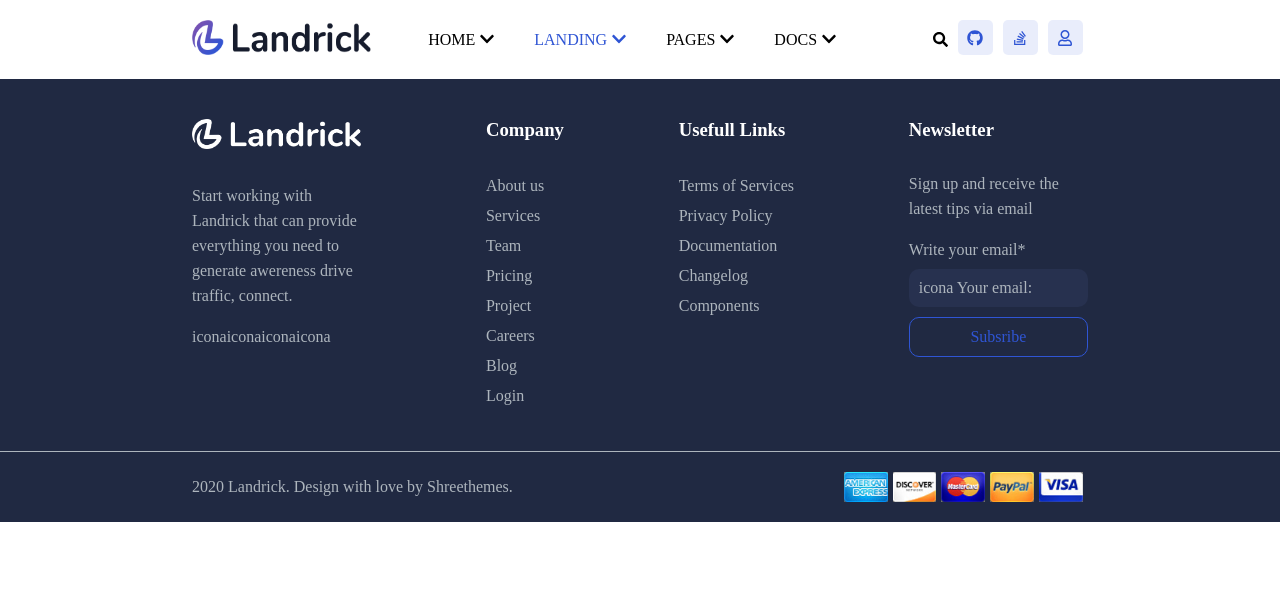
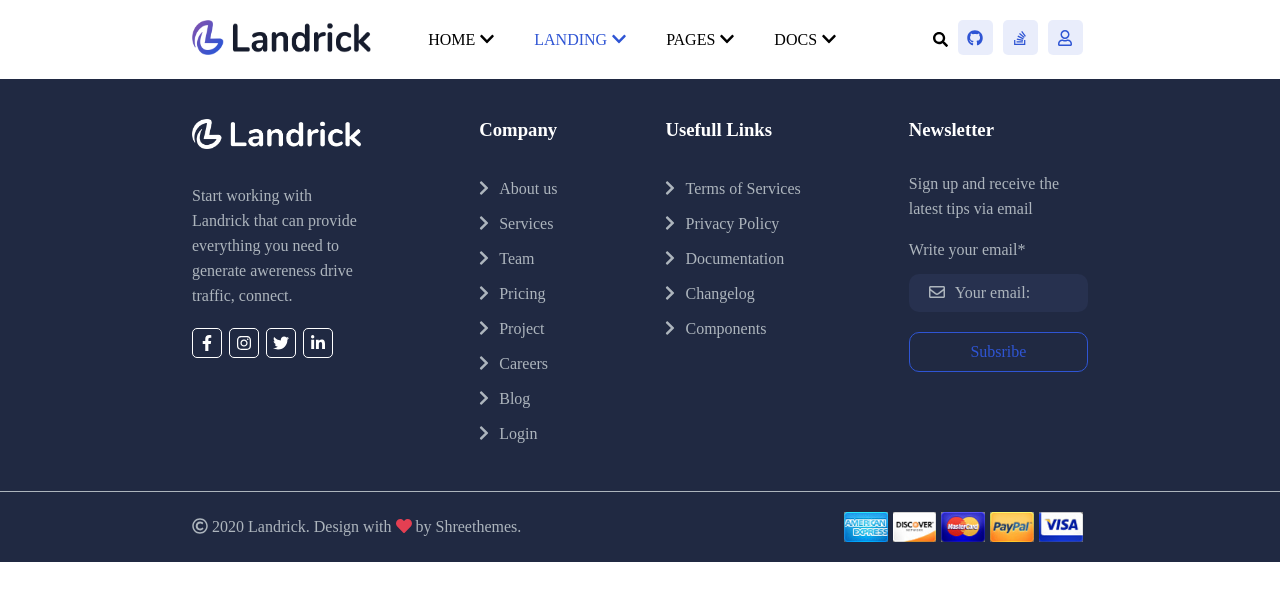
Before and after one commit to MicheleManco/proj-html-vuejs, a Vue app: page / in a window 1280 px wide. Shown: the top 600 px of the page. Built offline with nearby package versions, Linux system fonts and the light colour scheme.

Commit message:
add: icon on footer

```diff
--- a/src/components/MyFooter.vue
+++ b/src/components/MyFooter.vue
@@ -7,24 +7,24 @@
           <img src="../assets/logo-light.png" alt="">
           <p>Start working with Landrick that can provide everything you need to generate awereness drive traffic, connect.</p>
           <div id="socials">
-            <div>icona</div>
-            <div>icona</div>
-            <div>icona</div>
-            <div>icona</div>
+            <div class="social-btn"><i class="fab fa-facebook-f"></i></div>
+            <div class="social-btn"><i class="fab fa-instagram"></i></div>
+            <div class="social-btn"><i class="fab fa-twitter"></i></div>
+            <div class="social-btn"><i class="fab fa-linkedin-in"></i></div>
           </div>
         </div>
 
         <div id="col-2">
           <h3 class="section-ft">Company</h3>
           <ul>
-            <li v-for="link,i in companyLinks" :key="i"><a class="link-decoration" href="">{{link.text}}</a></li>
+            <li v-for="link,i in companyLinks" :key="i"><a class="link-decoration" href=""><i class="fas fa-chevron-right"></i>{{link.text}}</a></li>
           </ul>
         </div>
 
          <div id="col-3">
           <h3 class="section-ft">Usefull Links</h3>
           <ul>
-            <li v-for="link,i in usefullLinks" :key="i"><a class="link-decoration" href="">{{link.text}}</a></li>
+            <li v-for="link,i in usefullLinks" :key="i"><a class="link-decoration" href=""><i class="fas fa-chevron-right"></i>{{link.text}}</a></li>
           </ul>
         </div>
 
@@ -32,7 +32,7 @@
           <h3 class="section-ft">Newsletter</h3>
           <p>Sign up and receive the latest tips via email</p>
           <div>Write your email*</div>
-          <div id="user-email">icona Your email:</div>
+          <div id="user-email"><i class="far fa-envelope"></i>Your email:</div>
           <div id="btn-sub">Subsribe</div>
         </div>
 
@@ -42,7 +42,7 @@
     <div id="divisorio">
       <div id="centratore-bottom">
         <div id="inferiore">
-          <div>2020 Landrick. Design with love by Shreethemes.</div>
+          <div><i class="far fa-copyright"></i> 2020 Landrick. Design with <i class="fas fa-heart"></i> by Shreethemes.</div>
 
           <div id="credit-cards">
             <div class="card"><img src="../assets/american-ex.png" alt=""></div>
@@ -114,6 +114,26 @@
 
 <!-- Add "scoped" attribute to limit CSS to this component only -->
 <style scoped lang="scss">
+.fa-heart{
+  color: #e43f52;
+}
+.social-btn{
+  height: 30px;
+  width: 30px;
+  border: 1px solid white;
+  border-radius: 5px;
+  color: white;
+  display: flex;
+  align-items: center;
+  justify-content: center;
+  margin-right: 7px;
+}
+.fa-envelope{
+  margin: 0 10px;
+}
+.fa-chevron-right{
+  margin-right: 10px;
+}
 #btn-sub{
   color: #2f55d4;
   border: 1px solid #2f55d4;
@@ -121,19 +141,20 @@
   padding: 10px;
   display: flex;
   justify-content: center;
+  margin-top: 20px;
 }
 #user-email{
   background-color: #27314f;
   padding: 10px;
   border-radius: 10px;
-  margin: 10px 0;
+  margin-top: 15px;
 }
 .link-decoration{
   text-decoration: none;
   color:#adb5bd;
 }
 li{
-  line-height: 30px;
+  line-height: 35px;
   list-style: none;
 }
 #bg-dark-blue{
```
